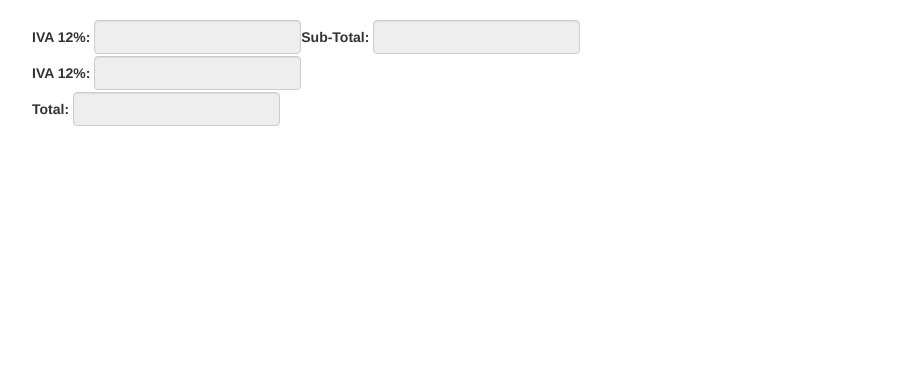
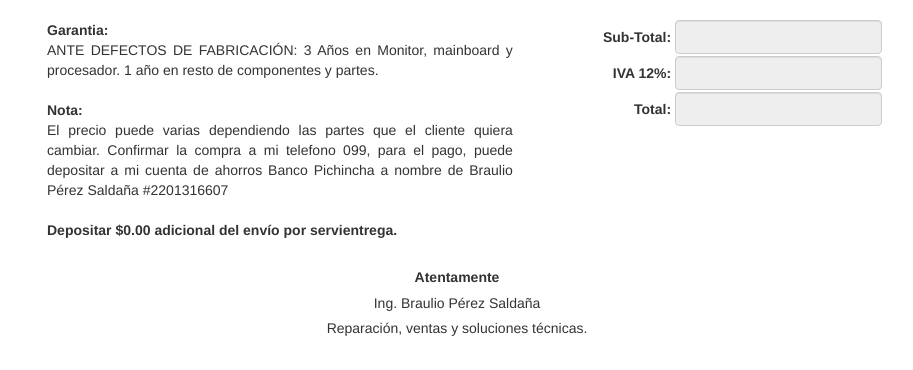
Before and after one commit to kebryansg/BrauPeComp, a PHP site: page /MVC/View/Proform/fileProforma.php in a window 1280 px wide. Shown: the part 430-800 px from the top of the page, without its empty margins (183-1096 px from the left). Run offline with PHP 8.4, Linux system fonts and the light colour scheme; data that the repository does not hold is empty; some libraries are stand-ins or nearby versions.

Commit message:
SaveProforma Detalles

```diff
--- a/MVC/View/Proform/fileProforma.php
+++ b/MVC/View/Proform/fileProforma.php
@@ -13,11 +13,8 @@
 <script src="../../../resource/Moment/moment-with-locales.js"></script>
 <script src="../../../resource/dist/js/style.js"></script>
 <script type="text/javascript">
-    datos = (<?php echo $_POST["datos"]; ?>)
+    datos = (<?php echo $_POST["datos"]; ?>);
 </script>
-<?php
-//$datos = json_decode($_POST["datos"], TRUE);
-?>
 
 
 <section class="content-header">
@@ -104,12 +101,31 @@
                     </thead>
                 </table>
                 <br>
-                <div class="pull-left">
-                    <div class="form-inline" style="margin-bottom: 2px;" >
-                        <label for="" class="control-label">IVA 12%:</label>
-                        <input name='iva' type="text" class="form-control text-right" readonly>
+                <div style="width: 100%; display: flex; flex-direction: row; justify-content: space-between;">
+                    <div id="notas" class="col-md-7">
+<!--                        <p class="text-justify">
+                            <strong>Garantia</strong>
+                        </p>-->
+                        <dl >
+                            <dt>Garantia:</dt>
+                            <dd class="text-justify">
+                                ANTE DEFECTOS DE FABRICACIÓN: 3 Años en Monitor, mainboard y procesador.
+                                1 año en resto de componentes y partes.</dd>
+                            <br>
+                            <dt>Nota:</dt>
+                            <dd class="text-justify">
+                                El precio puede varias dependiendo las partes que el cliente quiera cambiar.
+                                Confirmar la compra a mi telefono 099, para el pago, puede depositar a mi cuenta de ahorros Banco Pichincha a nombre de Braulio Pérez Saldaña #2201316607
+                            </dd>
+                            <br>
+                            <dt>Depositar $<strong name="envio">0.00</strong> adicional del envío por servientrega.</dt>
+                            <!--<dd class="text-justify">
+                                El precio puede varias dependiendo las partes que el cliente quiera cambiar.
+                                Confirmar la compra a mi telefono 099, para el pago, puede depositar a mi cuenta de ahorros Banco Pichincha a nombre de Braulio Pérez Saldaña #2201316607
+                            </dd>-->
+                        </dl>
                     </div>
-                </div>
+                    <div style="display:flex; flex-direction: column; align-items: flex-end;" >
                         <div class="form-inline" style="margin-bottom: 2px;" >
                             <label for="" class="control-label">Sub-Total:</label>
                             <input name='subtotal' type="text" class="form-control text-right" readonly>
@@ -122,22 +138,14 @@
                             <label for="" class="control-label">Total:</label>
                             <input name='total' type="text" class="form-control text-right" readonly>
                         </div>
-                <!--                <div class="pull-right" style="display:flex; flex-direction: column; align-items: flex-end;">
-                                    <div class="form-inline" style="margin-bottom: 2px;" >
-                                        <label for="" class="control-label">Sub-Total:</label>
-                                        <input name='subtotal' type="text" class="form-control text-right" readonly>
                     </div>
-                                    <div class="form-inline" style="margin-bottom: 2px;" >
-                                        <label for="" class="control-label">IVA 12%:</label>
-                                        <input name='iva' type="text" class="form-control text-right" readonly>
                 </div>
-                                    <div class="form-inline" >
-                                        <label for="" class="control-label">Total:</label>
-                                        <input name='total' type="text" class="form-control text-right" readonly>
             </div>
-                                </div>-->
+            <div name="footer" style="text-align: center;">
+                <h5 class="text-center bold">Atentamente</h5>
+                <h5 class="text-center">Ing. Braulio Pérez Saldaña</h5>
+                <h5 class="text-center">Reparación, ventas y soluciones técnicas.</h5>
             </div>
-            <div name="footer"></div>
         </div>
     </div>
 </section>
--- a/resource/View/Proform/fileProforma.js
+++ b/resource/View/Proform/fileProforma.js
@@ -1,6 +1,5 @@
 $(function () {
 
-    console.log(datos);
     /*
      * Inicializar Datos
      */
```
Lines whose indentation alone changed are shown as unchanged.
